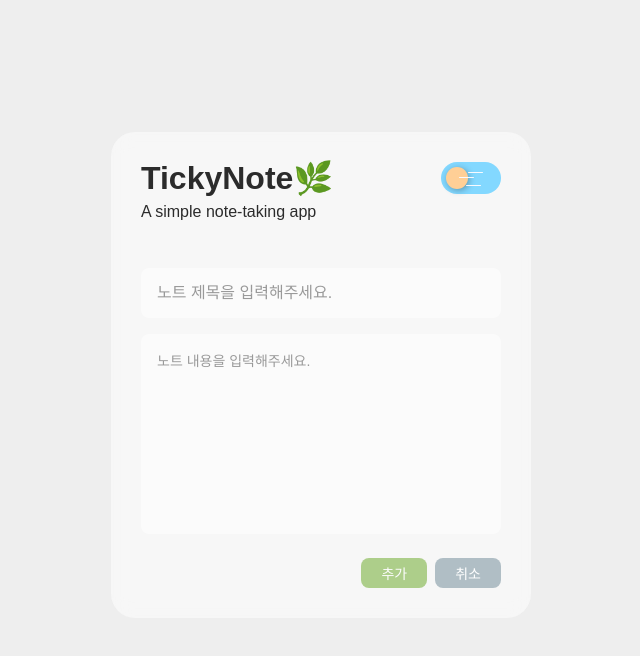
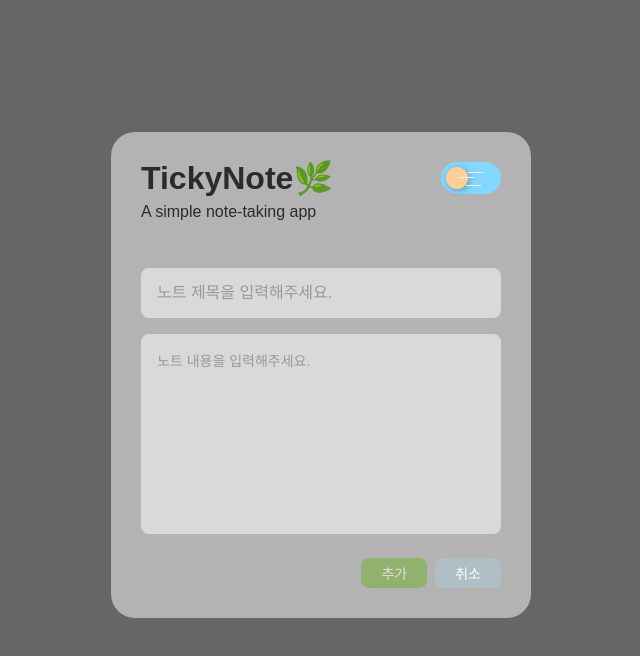
Before and after one commit to hyemeeny/TickyNote, a Next.js app: page /ticky/new in a window 1280 px wide. Shown: the top 656 px of the page, without its empty margins (319-959 px from the left). Built offline with nearby package versions, Linux system fonts and the light colour scheme.

Commit message:
[Refactor] 검색바 공용 input 컴포넌트로 수정

```diff
--- a/src/components/Button.tsx
+++ b/src/components/Button.tsx
@@ -38,7 +38,6 @@ const StyledButton = styled.button<{
   padding: 0.3125rem 1.25rem;
   border-radius: 0.5rem;
   color: #fff;
-  background-color: ${({ theme }) => theme.colors.point};
   font-size: 0.875rem;
 
   background-color: ${({ $variant, theme }) => {
--- a/src/components/TickyInput.tsx
+++ b/src/components/TickyInput.tsx
@@ -1,26 +1,10 @@
 import { InputProps } from '@/types/ticky';
-import styled from 'styled-components';
+import styled, { css } from 'styled-components';
 
-const TickyInput = ({
-  id,
-  type = 'text',
-  placeholder,
-  register,
-  errors,
-  textarea = false,
-}: InputProps) => {
+const TickyInput = ({ textarea, errors, ...props }: InputProps) => {
   return (
     <>
-      {textarea ? (
-        <StyledTextarea id={id} placeholder={placeholder} {...register} />
-      ) : (
-        <StyledInput
-          id={id}
-          type={type}
-          placeholder={placeholder}
-          {...register}
-        />
-      )}
+      {textarea ? <StyledTextarea {...props} /> : <StyledInput {...props} />}
       {errors && <ErrorMessage>{errors.message}</ErrorMessage>}
     </>
   );
@@ -28,45 +12,48 @@ const TickyInput = ({
 
 export default TickyInput;
 
-const StyledInput = styled.input`
+const CommonStyles = css<{ $round?: boolean }>`
   width: 100%;
+  border-radius: ${({ $round }) => ($round ? '6.25rem' : '0.5rem')};
+  border: none;
+  outline: none;
+  padding: 1rem;
+  color: ${({ theme }) => theme.colors.text};
+  background-color: ${({ theme }) => theme.colors.background + '80'};
+  transition: all 0.2s;
+
+  &::placeholder {
+    color: ${({ theme }) => theme.colors.textSub};
+  }
+
+  &:hover {
+    background-color: ${({ theme }) => theme.colors.background};
+  }
+
+  &:focus {
+    box-shadow: 0 0 0 2px ${({ theme }) => theme.colors.point};
+    background-color: ${({ theme }) => theme.colors.background};
+  }
+`;
+
+const StyledInput = styled.input<{ $round?: boolean }>`
+  ${CommonStyles}
   height: 3.125rem;
   font-size: 1rem;
-  border-radius: 0.5rem;
-  border: none;
-  padding: 0 1rem;
-  color: ${({ theme }) => theme.colors.text};
-  background-color: ${({ theme }) => theme.colors.background + '80'};
 
   &::placeholder {
     font-size: 1rem;
-    color: ${({ theme }) => theme.colors.textSub};
-  }
-
-  &:focus-visible {
-    outline: 2px solid ${({ theme }) => theme.colors.point};
   }
 `;
 
-const StyledTextarea = styled.textarea`
-  width: 100%;
+const StyledTextarea = styled.textarea<{ $round?: boolean }>`
+  ${CommonStyles}
   height: 12.5rem;
-  border-radius: 0.5rem;
-  border: none;
-  padding: 1rem;
+  font-size: 0.875rem;
   resize: none;
-  font-family: 'Pretendard', sans-serif;
-  color: ${({ theme }) => theme.colors.text};
-  background-color: ${({ theme }) => theme.colors.background + '80'};
 
   &::placeholder {
     font-size: 0.875rem;
-    font-family: 'Pretendard', sans-serif;
-    color: ${({ theme }) => theme.colors.textSub};
-  }
-
-  &:focus-visible {
-    outline: 2px solid ${({ theme }) => theme.colors.point};
   }
 `;
 
--- a/src/styles/GlobalStyle.ts
+++ b/src/styles/GlobalStyle.ts
@@ -12,7 +12,7 @@ export const GlobalStyle = createGlobalStyle`
 
   body {
     font-family: 'Pretendard', sans-serif;
-    background-color: #eee;
+    background-color: #666;
     /* background-color: ${({ theme }) => theme.colors.background}; */
     color: ${({ theme }) => theme.colors.text};
     transition: all 0.3s ease;
@@ -34,4 +34,8 @@ export const GlobalStyle = createGlobalStyle`
     border: 0;
     cursor: pointer;
   }
+
+  textarea, textarea::placeholder {
+    font-family: 'Pretendard', sans-serif;
+  }
 `;
```
Also changed, not shown: src/components/Search.tsx (+10 -27 lines), src/components/TickyList.tsx (+7 -5 lines), src/types/ticky.ts (+6 -2 lines).
